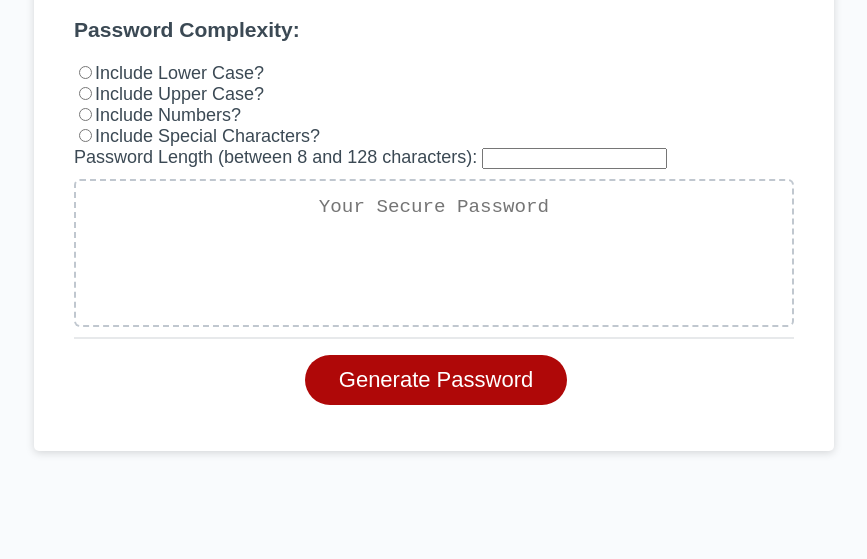
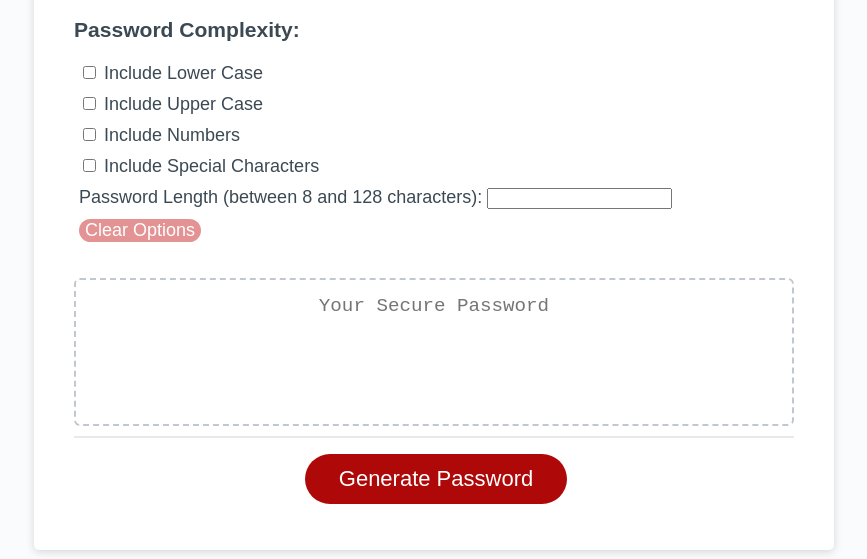
Before and after one commit to hansonjw/ucb-passwordgen, a plain HTML site: page index.html in a window 1280 px wide. Shown: the part 241-800 px from the top of the page, without its empty margins (206-1073 px from the left). Drawn offline with Linux system fonts and the light colour scheme.

Commit message:
refactor form and buttons

```diff
--- a/index.html
+++ b/index.html
@@ -24,22 +24,39 @@
         <form class="Complexity">
           <h3>Password Complexity:</h3>
 
-          <div><input type="radio" id="Low">Include Lower Case?</button></div>
-          <div><input type="radio" id="Up">Include Upper Case?</button></div>
-          <div><input type="radio" id="Num">Include Numbers?</button></div>
-          <div><input type="radio" id="Spec">Include Special Characters?</button></div>
+          <div class="option">
+            <input type="checkbox" id="Low">
+            <label for="Low">Include Lower Case</label>
+          </div>
 
-        </form>
+          <div class="option">
+            <input type="checkbox" id="Up"></button>
+            <label for="Up">Include Upper Case</label>
+          </div>
 
-        <form id="PWLength">
-          Password Length (between 8 and 128 characters):
-          <input type="text" id="PassWordLength">
+          <div class="option">
+            <input type="checkbox" id="Num">
+            <label for="Num">Include Numbers</label>
+          </div>
+
+          <div class="option">
+            <input type="checkbox" id="Spec">
+            <label for="Spec">Include Special Characters</label>
+          </div>
+
+          <div class="option">
+            Password Length (between 8 and 128 characters):
+            <input type="text" id="PassWordLength">
+          </div>
+
+          <div class="option">
+            <input class="btnrst" type="reset" value='Clear Options'>
+          </div>
         </form>
 
         <!-- ************* -->
         <!-- justin's code -->
         <!-- ************* -->
-
 
         <div class="card-body">
           <textarea
--- a/style.css
+++ b/style.css
@@ -52,6 +52,7 @@ header {
 
 .card-body {
   min-height: 100px;
+  text-align: center;
 }
 
 .card-footer {
@@ -68,6 +69,7 @@ header {
 
 .Complexity {
   display: block;
+  margin-bottom: 5%;
 }
 
 .card-footer::after {
@@ -91,6 +93,19 @@ header {
   text-align: center;
   cursor: pointer;
 }
+
+.btnrst {
+  border: none;
+  border-radius: 25px;
+  background-color: rgb(227, 147, 147);
+  box-shadow: rgba(0, 0, 0, 0.1) 0px 1px 6px 0px rgba(0, 0, 0, 0.2) 0px 1px 1px
+    0px;
+  color: hsl(0, 0%, 100%);
+  display: inline-block;
+  font-size: 18px;
+  text-align: center;
+}
+
 
 button[disabled] {
   cursor: default;
@@ -122,6 +137,12 @@ button[disabled] {
   overflow: hidden;
 }
 
+.option {
+  margin-top: 10px;
+  margin-bottom: 10px;
+  margin-left: 5px;
+}
+
 @media (max-width: 690px) {
   .btn {
     font-size: 1rem;
```
Also changed, not shown: 1 other file.
